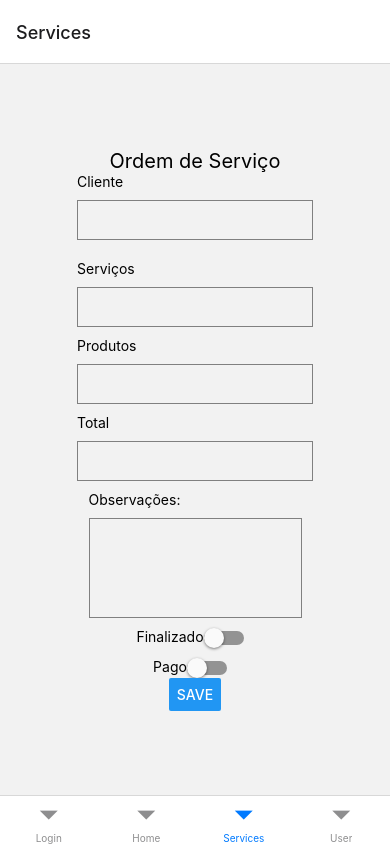
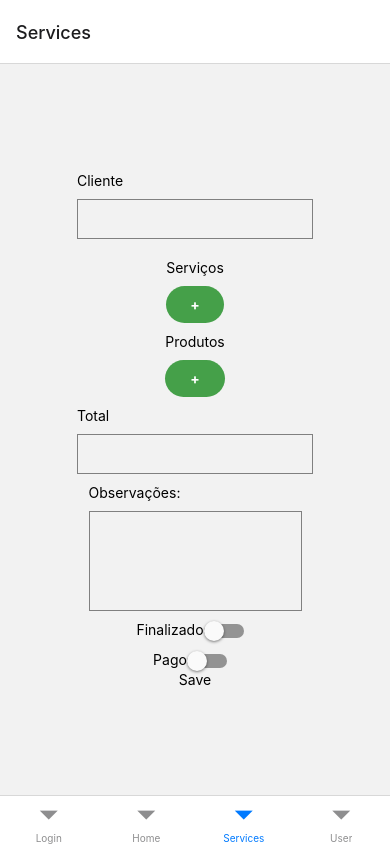
Before and after one commit to EduSantos94/ordemservice_react, a React Native app: screen /Services in a window 390 px wide. Built offline with nearby package versions, Linux system fonts and the light colour scheme.

Commit message:
atualiza order

```diff
--- a/src/components/Order.tsx
+++ b/src/components/Order.tsx
@@ -1,6 +1,21 @@
-import React, { useState } from 'react';
-import { View, Text, StyleSheet, TextInput, Switch, Button } from 'react-native';
+import React, { useState, useEffect } from 'react';
+import { View, Text, StyleSheet, TextInput, Switch, Pressable,Alert, Modal } from 'react-native';
 import AsyncStorage from '@react-native-async-storage/async-storage';
+import api from './services/api';
+// import { MultiSelect } from "react-multi-select-component";
+// import { PaperSelect } from 'react-native-paper-select';
+
+interface Product {
+  product_id: number;
+  name: string;
+  price: number;
+}
+
+interface Service {
+  product_id: number;
+  name: string;
+  price: number;
+}
 
 const Order: React.FC = () => {
   const [user, setUser] = useState('');
@@ -8,8 +23,48 @@ const Order: React.FC = () => {
   const [isDone, setIsDone] = useState(false);
   const [price, setPrice] = useState('');
   const [observation, setObservation] = useState('');
-  const [services, setServices] = useState('');
-  const [products, setProducts] = useState('');
+  const [services, setServices] = useState<Service[]>([]);
+  const [products, setProducts] = useState<Product[]>([]);
+  const [newProduct, setNewProduct] = useState('');
+  const [newService, setNewService] = useState('');
+  const [serviceModalVisible, setServiceModalVisible] = useState(false);
+  const [productModalVisible, setProductModalVisible] = useState(false);
+
+  const saveNewProduct = async () => {
+    try {
+      const response = await api.post('products', {
+        name: newProduct,
+        price: '0.00'
+      });
+      const data = response.data;
+      if(data.product.name === null || data.product.name === undefined) {
+        return;
+      }
+      setProducts([...products, data.product.product_id]);
+      setProductModalVisible(!productModalVisible);
+    } catch (error) {
+      console.error('Error during login:', error);
+      setProductModalVisible(productModalVisible);
+    }
+  };
+
+  const saveNewService = async () => {
+    try {
+      const response = await api.post('services', {
+        name: newService,
+        price: '0.00'
+      });
+      const data = response.data;
+      if(data.service.name === null || data.service.name === undefined) {
+        return;
+      }
+      setServices([...services, data.service.service_id]);
+      setServiceModalVisible(!serviceModalVisible);
+    } catch (error) {
+      console.error('Error during login:', error);
+      setServiceModalVisible(serviceModalVisible);
+    }
+  };
 
   const handleSave = async () => {
     const user = await AsyncStorage.getItem('user');
@@ -26,7 +81,6 @@ const Order: React.FC = () => {
 
   return (
     <View style={styles.container}>
-      <Text style={styles.text}>Ordem de Serviço</Text>
       <View>
         <Text style={{ marginBottom: 10 }}>Cliente</Text>
         <TextInput
@@ -37,21 +91,65 @@ const Order: React.FC = () => {
       </View>
       <View style={{ marginTop: 10 }}>
         <Text style={{ marginBottom: 10 }}>Serviços</Text>
-        <TextInput
-          style={{ height: 40, borderColor: 'gray', borderWidth: 1, padding: 8 }}
-          value={services}
-          onChangeText={(text: string) => setServices(text)}
-          keyboardType="numeric"
-        />
+        <Modal animationType="slide"
+        transparent={true}
+        visible={serviceModalVisible}
+        onRequestClose={() => {
+          Alert.alert('Modal has been closed.');
+          setServiceModalVisible(!serviceModalVisible);
+        }}>
+          <View style={styles.centeredView}>
+            <View style={styles.modalView}>
+              <Text style={styles.modalText}>Novo serviço</Text>
+              <TextInput
+                style={{ height: 40, borderColor: 'gray', borderWidth: 1, marginBottom: 10, padding: 8 }}
+                value={newService}
+                onChangeText={(text: string) => setNewService(text)}
+              />
+              <Pressable
+              style={[styles.button, styles.buttonClose]}
+              onPress={() => saveNewService()}>
+                <Text style={styles.textStyle}>Salvar</Text>
+              </Pressable>
+            </View>
+          </View>
+      </Modal>
+      <Pressable
+        style={[styles.button, styles.buttonOpen]}
+        onPress={() => setServiceModalVisible(true)}>
+        <Text style={styles.textStyle}>+</Text>
+      </Pressable>
       </View>
       <View style={{ marginTop: 10 }}>
         <Text style={{ marginBottom: 10 }}>Produtos</Text>
-        <TextInput
-          style={{ height: 40, borderColor: 'gray', borderWidth: 1, padding: 8 }}
-          value={products}
-          onChangeText={(text: string) => setProducts(text)}
-          keyboardType="numeric"
-        />
+        <Modal animationType="slide"
+        transparent={true}
+        visible={productModalVisible}
+        onRequestClose={() => {
+          Alert.alert('Modal has been closed.');
+          setProductModalVisible(!productModalVisible);
+        }}>
+          <View style={styles.centeredView}>
+            <View style={styles.modalView}>
+              <Text style={styles.modalText}>Novo produto</Text>
+              <TextInput
+                style={{ height: 40, borderColor: 'gray', borderWidth: 1, marginBottom: 10, padding: 8 }}
+                value={newProduct}
+                onChangeText={(text: string) => setNewProduct(text)}
+              />
+              <Pressable
+              style={[styles.button, styles.buttonClose]}
+              onPress={() => saveNewProduct()}>
+                <Text style={styles.textStyle}>Salvar</Text>
+              </Pressable>
+            </View>
+          </View>
+      </Modal>
+      <Pressable
+        style={[styles.button, styles.buttonOpen]}
+        onPress={() => setProductModalVisible(true)}>
+        <Text style={styles.textStyle}>+</Text>
+      </Pressable>
       </View>
       <View style={{ marginTop: 10 }}>
         <Text style={{ marginBottom: 10 }}>Total</Text>
@@ -59,13 +157,13 @@ const Order: React.FC = () => {
           style={{ height: 40, borderColor: 'gray', borderWidth: 1, padding: 8 }}
           value={price}
           onChangeText={(text: string) => setPrice(text)}
-          keyboardType="numeric"
+          inputMode="numeric"
         />
       </View>
       <View style={{ marginTop: 10 }}>
         <Text style={{ marginBottom: 10 }}>Observações:</Text>
         <TextInput
-          style={{ height: 100, borderColor: 'gray', borderWidth: 1, padding: 8, textAlignVertical: 'top' }}
+          style={{ height: 100, borderColor: 'gray', borderWidth: 1, padding: 8, verticalAlign: 'top' }}
           value={observation}
           onChangeText={(text: string) => setObservation(text)}
           multiline
@@ -87,7 +185,9 @@ const Order: React.FC = () => {
           style={{ marginRight: 10 }}
         />
       </View>
-      <Button title="Save" onPress={handleSave} />
+      <Pressable onPress={handleSave}>
+        <Text>Save</Text>
+      </Pressable>
     </View>
   );
 };
@@ -102,6 +202,47 @@ const styles = StyleSheet.create({
     fontSize: 20,
     textAlign: 'center',
   },
+  centeredView: {
+    flex: 1,
+    justifyContent: 'center',
+    alignItems: 'center',
+    marginTop: 22,
+  },
+  modalView: {
+    margin: 20,
+    backgroundColor: 'white',
+    borderRadius: 20,
+    padding: 35,
+    alignItems: 'center',
+    shadowColor: '#000',
+    shadowOffset: {
+      width: 0,
+      height: 2,
+    },
+    shadowOpacity: 0.25,
+    shadowRadius: 4,
+    elevation: 5,
+  },
+  button: {
+    borderRadius: 20,
+    padding: 10,
+    elevation: 2,
+  },
+  buttonOpen: {
+    backgroundColor: '#45a049',
+  },
+  buttonClose: {
+    backgroundColor: '#45a049',
+  },
+  textStyle: {
+    color: 'white',
+    fontWeight: 'bold',
+    textAlign: 'center',
+  },
+  modalText: {
+    marginBottom: 15,
+    textAlign: 'center',
+  },
 });
 
 export default Order;
```
